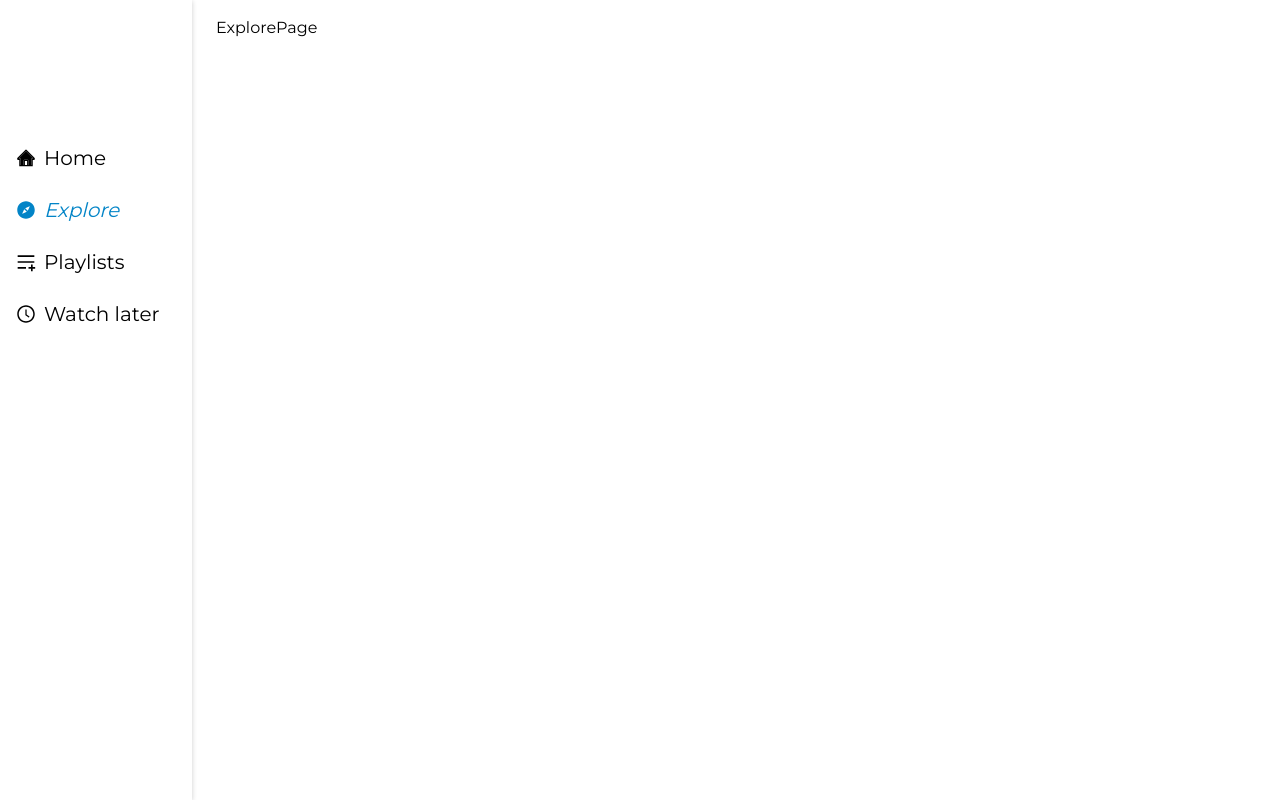
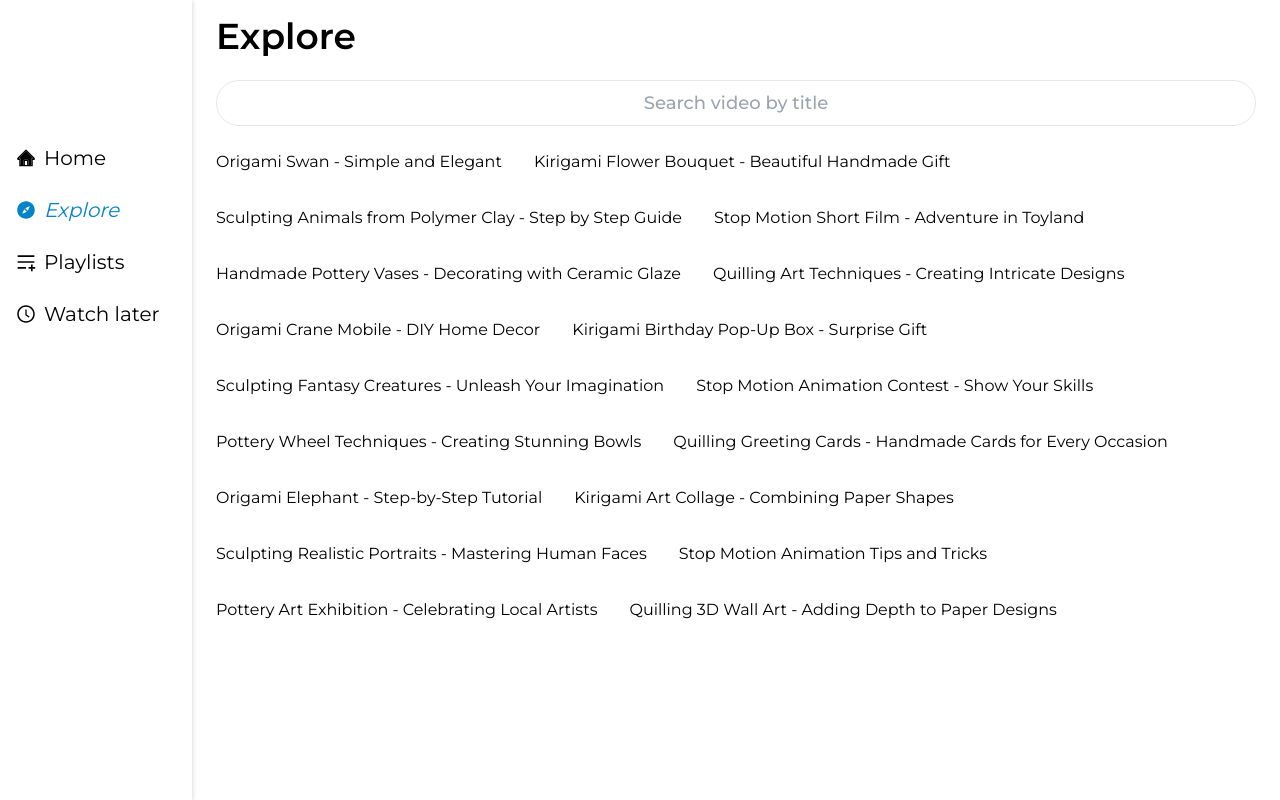
Before and after one commit to shobhit-28/mcr-9, a React (Vite) app: page /explore in a window 1280 px wide. Built offline with nearby package versions, Linux system fonts and the light colour scheme.

Commit message:
search implemented

```diff
--- /dev/null
+++ b/src/components/videoCard/videoCard.jsx
@@ -0,0 +1,7 @@
+/* eslint-disable react/prop-types */
+
+export const VideoCard = ({videoDetails}) => {
+  return (
+    <div>{videoDetails.title}</div>
+  )
+}
--- a/src/index.css
+++ b/src/index.css
@@ -50,5 +50,5 @@ html {
 }
 
 .page {
-    padding: 1rem 0 0 13.5rem;
+    padding: 1rem 1.5rem 0 13.5rem;
 }
--- a/src/pages/explorePage/explorePage.jsx
+++ b/src/pages/explorePage/explorePage.jsx
@@ -1,5 +1,37 @@
+/* eslint-disable no-unsafe-optional-chaining */
+
+import { useContext, useState } from "react"
+import { VideoContext } from "../../context/videoContext"
+import { VideoCard } from "../../components/videoCard/videoCard"
+
 export const ExplorePage = () => {
+
+  const { videos } = useContext(VideoContext)
+
+  const [searchResults, setSearchResults] = useState(videos)
+
+  const searchVideos = (event) => {
+    setSearchResults(
+      [
+        ...videos?.filter((video) => video?.title?.slice(0, event?.target?.value.length).toLowerCase() === event?.target?.value.toLowerCase()),
+        ...videos?.filter((video) => video?.title?.slice(0, event?.target?.value.length).toLowerCase() !== event?.target?.value.toLowerCase())
+          ?.filter((video) => video?.title.toLowerCase()?.includes(event?.target?.value?.toLowerCase()))
+      ]
+    )
+  }
+
   return (
-    <div className="page">ExplorePage</div>
+    <div className="page">
+      <h1 className="text-4xl font-semibold">Explore</h1>
+      <input type="text" name="" id="" className="border outline-none py-2 px-4 my-6 w-full rounded-3xl text-center text-lg font-medium" placeholder="Search video by title" onChange={(event) => searchVideos(event)} />
+      {searchResults?.length > 0
+        ?
+        <div className="flex flex-wrap gap-8">
+          {searchResults.map((video) => <VideoCard key={video._id} videoDetails={video} />)}
+        </div>
+        :
+        <p className="text-2xl font-medium text-center my-6">Not Found</p>
+      }
+    </div>
   )
 }
--- a/src/pages/homePage/homePage.jsx
+++ b/src/pages/homePage/homePage.jsx
@@ -4,15 +4,13 @@ import { CategoryCard } from "../../components/categoryCard/categoryCard"
 
 export const HomePage = () => {
 
-  const {categories} = useContext(VideoContext)
-
-  console.log('aadasd', categories)
+  const { categories } = useContext(VideoContext)
 
   return (
     <div className="page">
       <h1 className="text-4xl font-semibold">Categories</h1>
       <div className="flex flex-wrap gap-10 mt-8">
-        {categories.map((category) => <CategoryCard categoryDetail={category} key={category?._id} /> )}
+        {categories.map((category) => <div className="" key={category?._id}><CategoryCard categoryDetail={category} /></div>)}
       </div>
     </div>
   )
```
